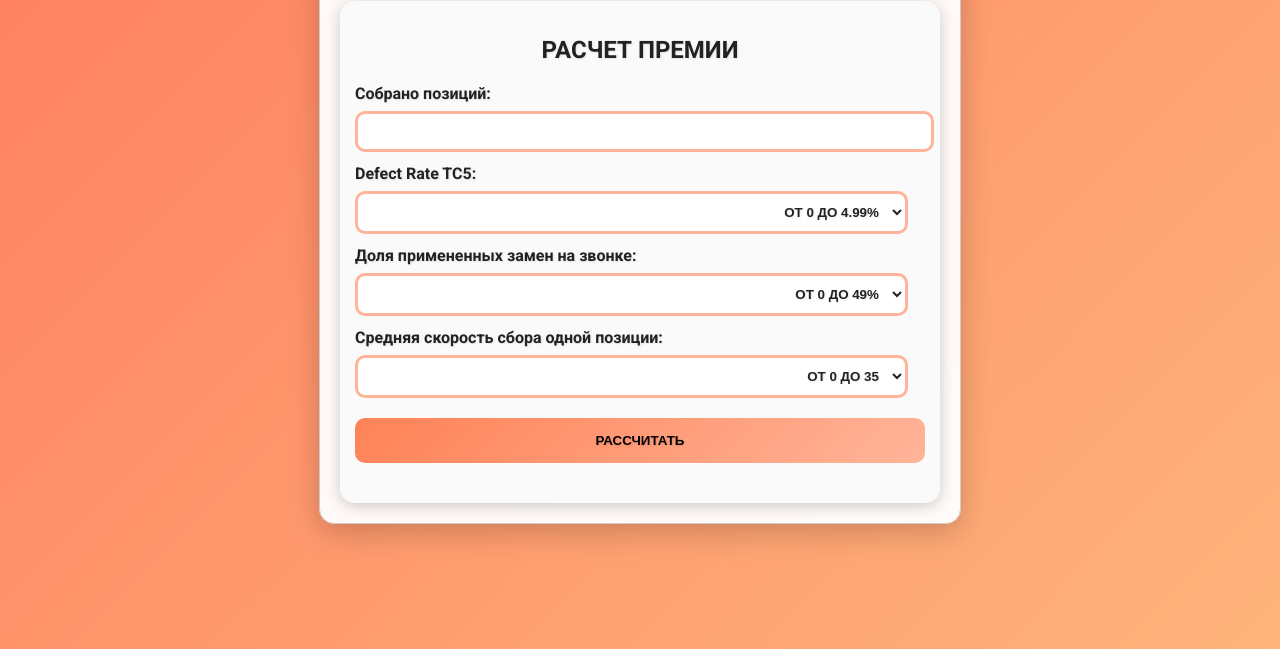
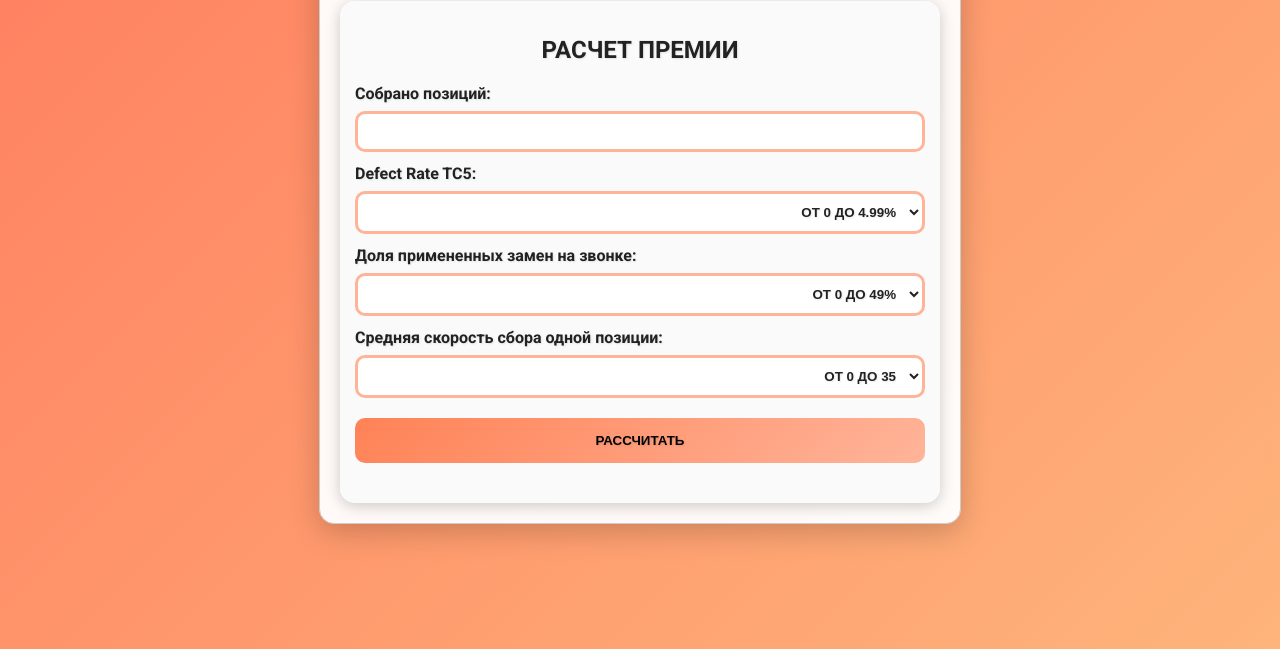
Before and after one commit to MadDj32/calculator_x5_bot, a plain HTML site: page index.html in a window 1280 px wide. Shown: the part 171-820 px from the top of the page. Drawn offline with Linux system fonts and the light colour scheme; a script that the page names is missing.

Commit message:
Update styles.css

```diff
--- a/styles.css
+++ b/styles.css
@@ -102,7 +102,7 @@ label {
 input, select {
     text-align: right;
     font-weight: bold;
-    width: 97%;
+    width: 100%;
     padding: 10px;
     border: 3px solid #FFB499;
     border-radius: 10px;
@@ -110,6 +110,7 @@ input, select {
     color: #222;
     transition: border-color 0.3s, box-shadow 0.3s;
     text-shadow: 1px 1px 2px rgba(0,0,0,0.1);
+    box-sizing: border-box;
 }
 
 input:focus, select:focus {
```
